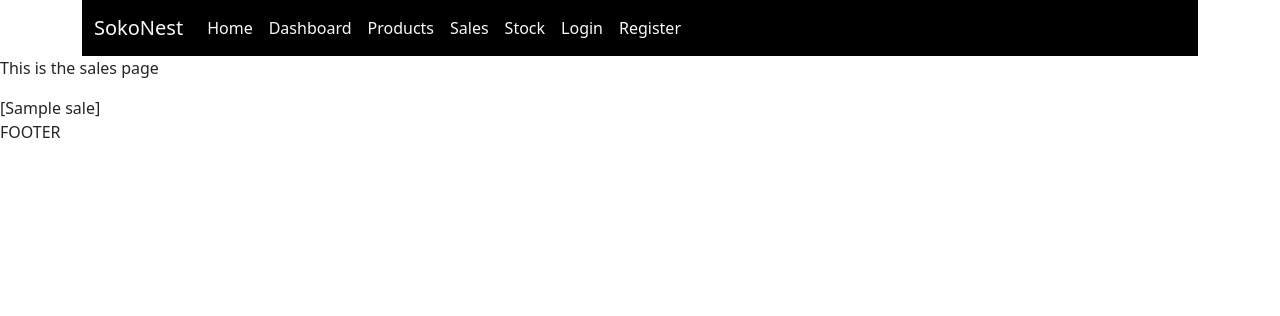
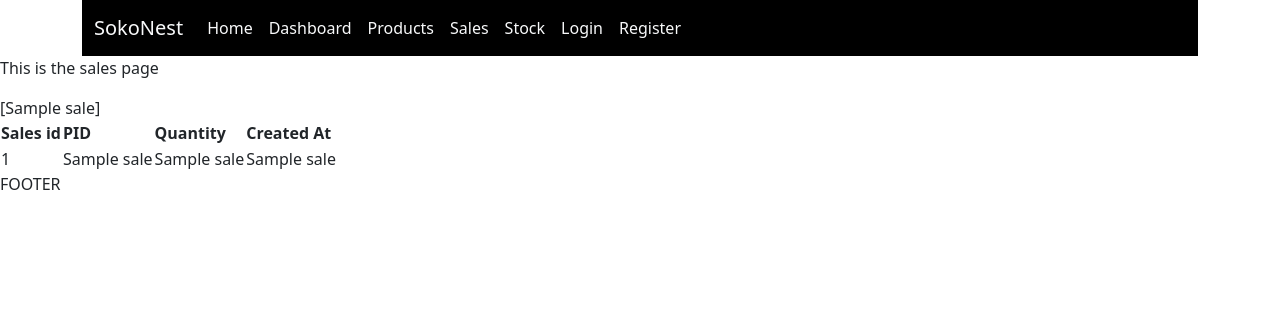
Before and after one commit to ancyniya2-tech/flask, a Flask app: page /sales in a window 1280 px wide. Shown: the top 316 px of the page. Run offline with Flask 3, Linux system fonts and the light colour scheme; a database or web service that is not in the repository returns one stand-in record (values such as "Sample title"); some libraries are stand-ins or nearby versions.

Commit message:
update project

```diff
--- a/templates/base.html
+++ b/templates/base.html
@@ -6,7 +6,10 @@
   <meta name="viewport" content="width=device-width, initial-scale=1.0">
   <title>{% block title %} {% endblock %}</title>
   <link href="https://cdn.jsdelivr.net/npm/bootstrap@5.3.8/dist/css/bootstrap.min.css" rel="stylesheet"
-    integrity="sha384-sRIl4kxILFvY47J16cr9ZwB07vP4J8+LH7qKQnuqkuIAvNWLzeN8tE5YBujZqJLB" crossorigin="anonymous">
+  integrity="sha384-sRIl4kxILFvY47J16cr9ZwB07vP4J8+LH7qKQnuqkuIAvNWLzeN8tE5YBujZqJLB" crossorigin="anonymous">
+    <link rel="stylesheet" href="https://cdn.datatables.net/3.0.3/css/dataTables.dataTables.min.css">
+  <script src="https://cdn.datatables.net/3.0.3/js/dataTables.min.js"></script>
+
 </head>
 
 <body>
@@ -76,6 +79,10 @@
   <script src="https://cdn.jsdelivr.net/npm/bootstrap@5.3.8/dist/js/bootstrap.min.js"
     integrity="sha384-G/EV+4j2dNv+tEPo3++6LCgdCROaejBqfUeNjuKAiuXbjrxilcCdDz6ZAVfHWe1Y"
     crossorigin="anonymous"></script>
+
+    <script>
+       new DataTable('#example');
+    </script>
 </body>
 
 </html>
--- a/templates/sales.html
+++ b/templates/sales.html
@@ -5,5 +5,26 @@
     <p>This is the sales page</p>
 
   {{ sales}}
+  <div>
+    <table id="example" class="display">
+		<thead>
+			<tr>
+				<th>Sales id</th>
+				<th>PID</th>
+				<th>Quantity</th>
+				<th>Created At</th>
+		</thead>
+		<tbody>
+      {% for sale in sales %}
+			<tr>
+				<td> {{sale[0]}}</td>
+        <td> {{sale[1]}}</td>
+        <td> {{sale[2]}}</td>
+        <td> {{sale[3]}}</td>
+			</tr>
+      {% endfor %}
+    </tbody>
+  </table>
+  </div>
 </div>
 {% endblock %}
```
